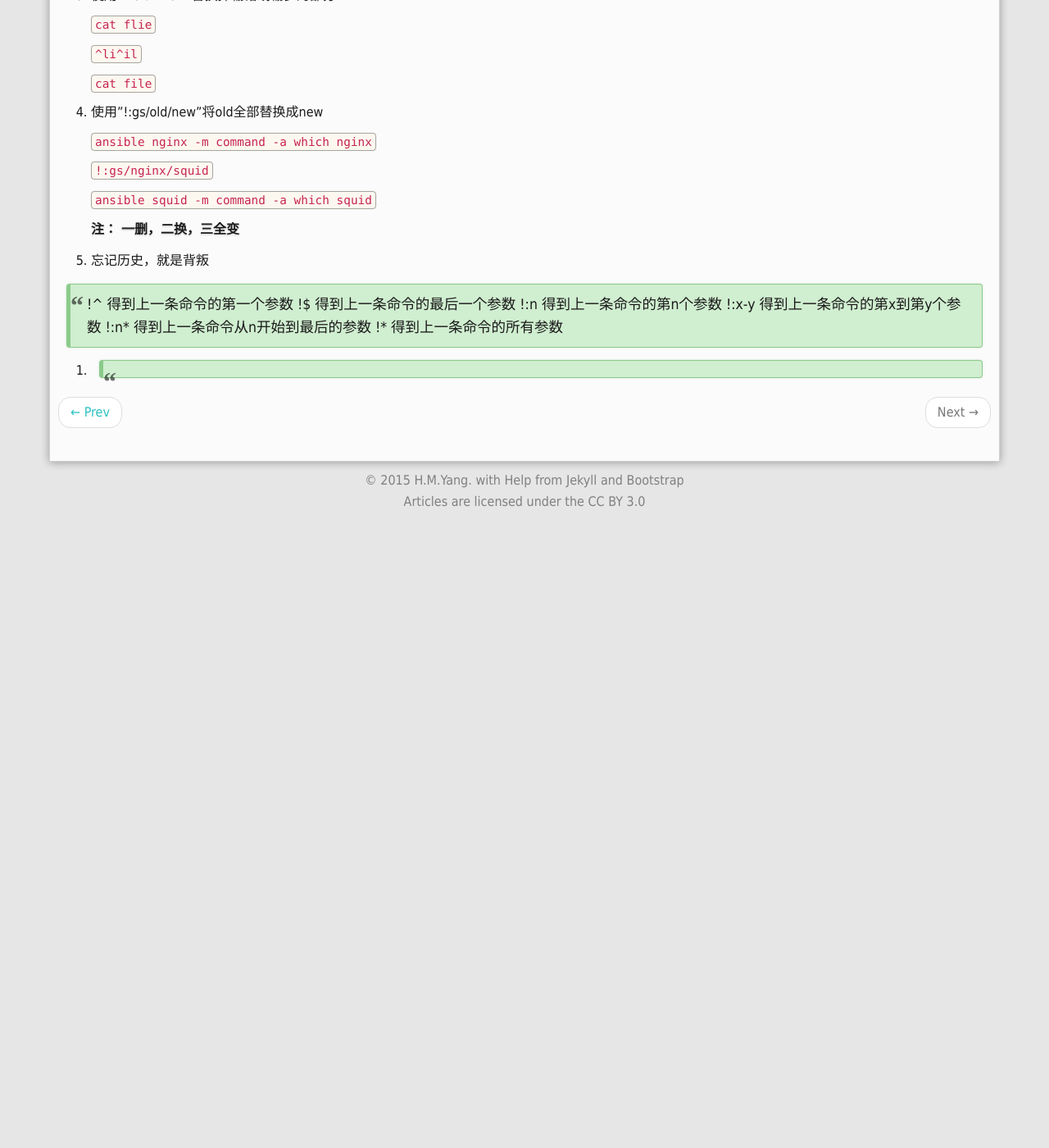
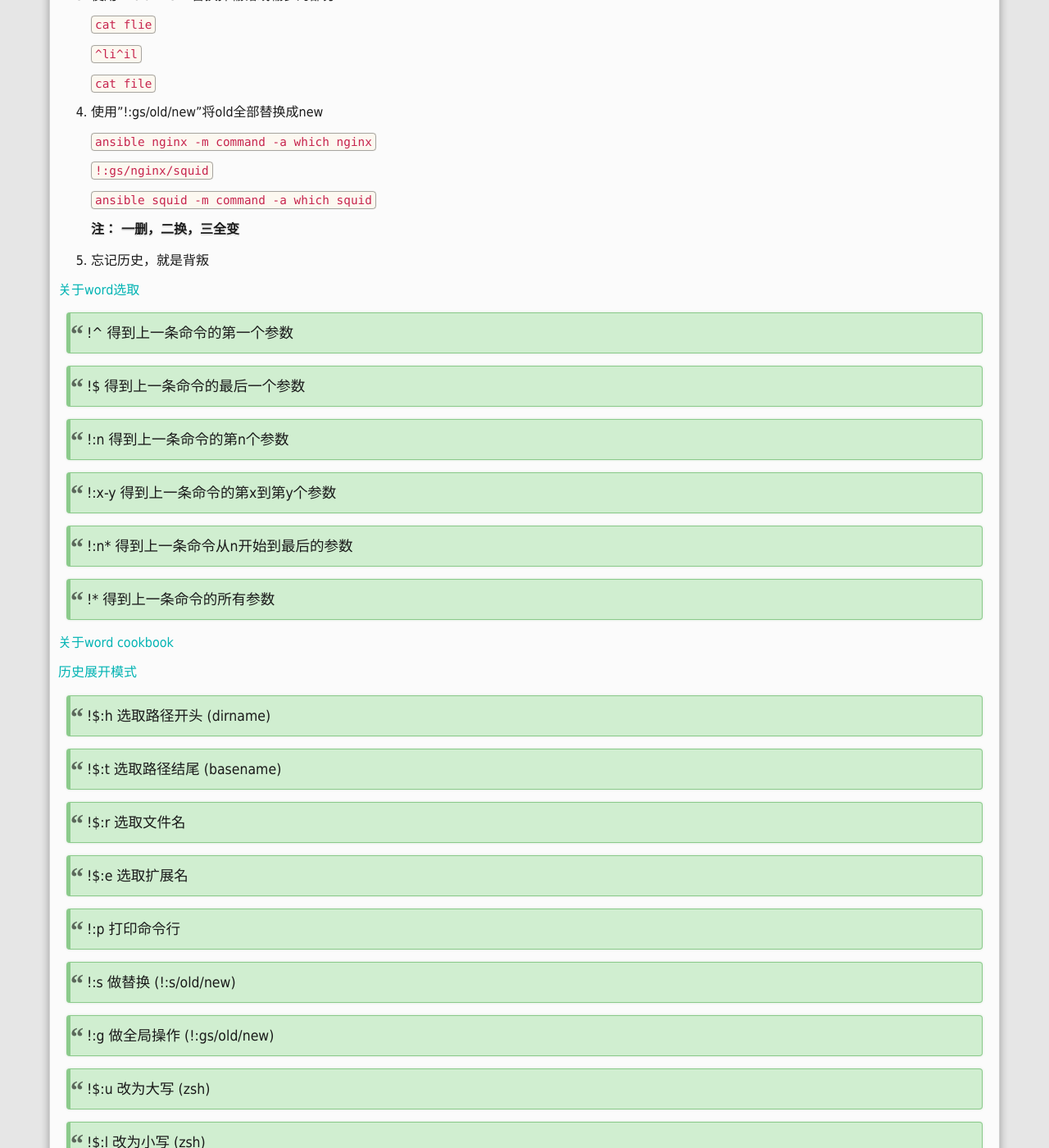
Before and after one commit to YHM07/yhm07.github.io, a Jekyll site: the page built from _posts/2015-08-05-using-cli.md, in a window 1280 px wide and 1400 px high, scrolled down 471 px. Shown: the whole window at 82% size. Built offline with Jekyll 4.4.1, drawn with Linux system fonts in a browser that asks for light colours; Markdown is read by kramdown in place of the engine named in the settings; comment, search, counter and statistics services are not loaded; before the commit the page ends 1101 px from its top, so only the background shows below that.

Commit message:
更新关于命令行魔法的使用

```diff
--- a/_posts/2015-08-05-using-cli.md
+++ b/_posts/2015-08-05-using-cli.md
@@ -47,16 +47,43 @@ tags: []
 
 5. 忘记历史，就是背叛
 
+[关于word选取][4]
+
 > !^  得到上一条命令的第一个参数
+
 > !$  得到上一条命令的最后一个参数
+
 > !:n 得到上一条命令的第n个参数
+
 > !:x-y 得到上一条命令的第x到第y个参数
+
 > !:n*  得到上一条命令从n开始到最后的参数
+
 > !*  得到上一条命令的所有参数
 
-6.
->
+[关于word cookbook][2]
 
+[历史展开模式][5]
+
+> !$:h 选取路径开头 (dirname)
+
+> !$:t 选取路径结尾 (basename)
+
+> !$:r 选取文件名
+
+> !$:e 选取扩展名
+
+> !:p 打印命令行
+
+> !:s 做替换 (!:s/old/new)
+
+> !:g 做全局操作 (!:gs/old/new)
+
+> !$:u 改为大写 (zsh)
+
+> !$:l 改为小写 (zsh)
+
+[关于修饰符 cookbook][3]
 
 
 
```
Also changed, not shown: other parts of _posts/2015-08-05-using-cli.md (+4 -0 lines).
